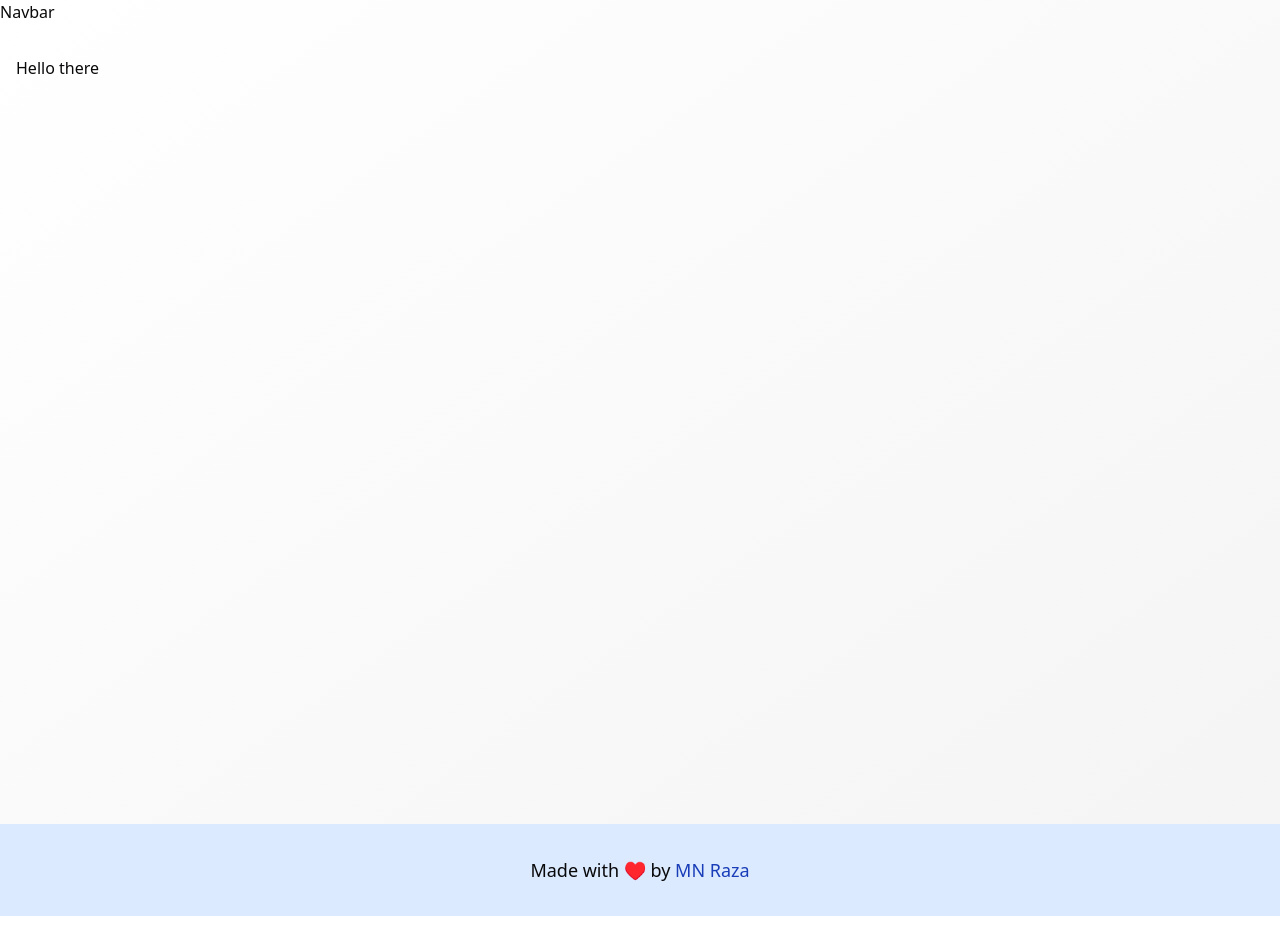
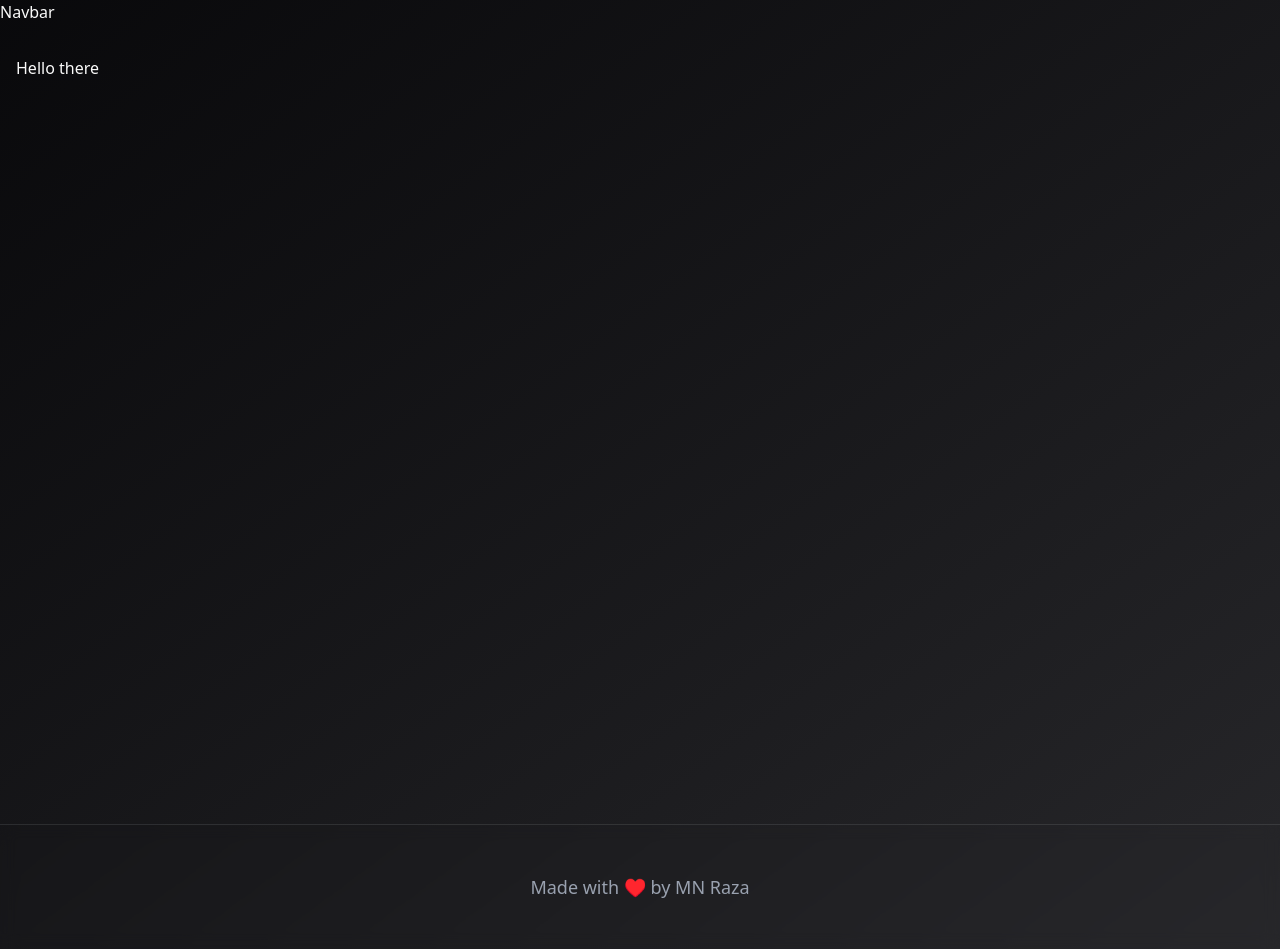
Before and after one commit to mnraza-dev/WeatherX, a React (Vite) app: page / in a window 1280 px wide. Before the commit the page ends 916 px from the top, so only its background shows below. Built offline with nearby package versions, Linux system fonts and the light colour scheme.

Commit message:
Dark & Light Theme implemented

```diff
--- a/src/App.tsx
+++ b/src/App.tsx
@@ -1,13 +1,16 @@
 import React from 'react'
 import { BrowserRouter } from 'react-router-dom'
 import Layout from './components/layout'
+import { ThemeProvider } from "@/context/theme-provider"
 
 const App: React.FC = () => {
   return (
     <BrowserRouter>
-      <Layout >
-        <h1>Hello there</h1>
-      </Layout>
+      <ThemeProvider defaultTheme="dark" storageKey="vite-ui-theme">
+        <Layout >
+          <h1>Hello there</h1>
+        </Layout>
+      </ThemeProvider>
     </BrowserRouter>
   )
 }
--- a/src/components/Footer.tsx
+++ b/src/components/Footer.tsx
@@ -3,8 +3,10 @@
 
 const Footer: React.FC = () => {
     return (
-        <footer className='p-8 bg-blue-100  flex items-center justify-center'>
-            <p className='text-lg '>Made with ♥️ by <Link className='text-blue-800 leading-0.5' target='_blank' to={"https://www.x.com/mnraza1907"}>MN Raza</Link> </p>
+        <footer className='border-t backdrop-blur-sm py-12 '>
+            <div className='container mx-auto px-4 text-center text-gray-400'>
+                <p className='text-lg '>Made with ♥️ by <Link target='_blank' to={"https://www.x.com/mnraza1907"}>MN Raza</Link> </p>
+            </div>
         </footer>
     )
 }
--- /dev/null
+++ b/src/context/theme-provider.tsx
@@ -0,0 +1,73 @@
+import { createContext, useContext, useEffect, useState } from "react"
+
+type Theme = "dark" | "light" | "system"
+
+type ThemeProviderProps = {
+    children: React.ReactNode
+    defaultTheme?: Theme
+    storageKey?: string
+}
+
+type ThemeProviderState = {
+    theme: Theme
+    setTheme: (theme: Theme) => void
+}
+
+const initialState: ThemeProviderState = {
+    theme: "system",
+    setTheme: () => null,
+}
+
+const ThemeProviderContext = createContext<ThemeProviderState>(initialState)
+
+export function ThemeProvider({
+    children,
+    defaultTheme = "system",
+    storageKey = "vite-ui-theme",
+    ...props
+}: ThemeProviderProps) {
+    const [theme, setTheme] = useState<Theme>(
+        () => (localStorage.getItem(storageKey) as Theme) || defaultTheme
+    )
+
+    useEffect(() => {
+        const root = window.document.documentElement
+
+        root.classList.remove("light", "dark")
+
+        if (theme === "system") {
+            const systemTheme = window.matchMedia("(prefers-color-scheme: dark)")
+                .matches
+                ? "dark"
+                : "light"
+
+            root.classList.add(systemTheme)
+            return
+        }
+
+        root.classList.add(theme)
+    }, [theme])
+
+    const value = {
+        theme,
+        setTheme: (theme: Theme) => {
+            localStorage.setItem(storageKey, theme)
+            setTheme(theme)
+        },
+    }
+
+    return (
+        <ThemeProviderContext.Provider {...props} value={value}>
+            {children}
+        </ThemeProviderContext.Provider>
+    )
+}
+
+export const useTheme = () => {
+    const context = useContext(ThemeProviderContext)
+
+    if (context === undefined)
+        throw new Error("useTheme must be used within a ThemeProvider")
+
+    return context
+}
```
